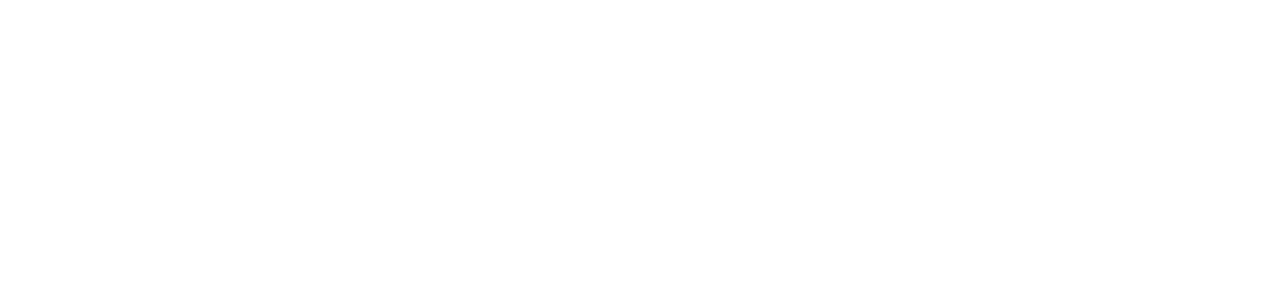
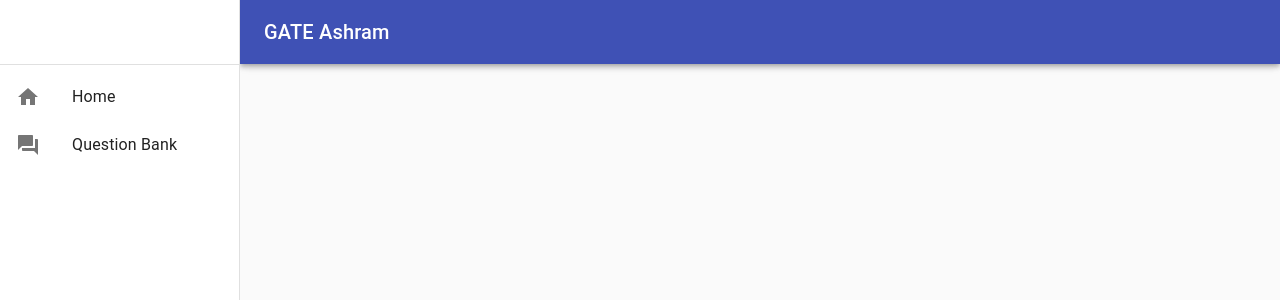
Before and after one commit to abhiseksinha23/GATE-Ashram, a React (Create React App) app: page / in a window 1280 px wide. Shown: the top 300 px of the page. Built offline with nearby package versions, Linux system fonts and the light colour scheme.

Commit message:
set up basic navigation

```diff
--- a/public/index.html
+++ b/public/index.html
@@ -1,14 +1,12 @@
 <!DOCTYPE html>
 <html lang="en">
+
 <head>
   <meta charset="utf-8" />
   <link rel="icon" href="%PUBLIC_URL%/favicon.ico" />
   <meta name="viewport" content="width=device-width, initial-scale=1" />
   <meta name="theme-color" content="#000000" />
-    <meta
-      name="description"
-      content="Web site created using create-react-app"
-    />
+  <meta name="description" content="Best place for GATE preparation" />
   <link rel="apple-touch-icon" href="%PUBLIC_URL%/logo192.png" />
   <!--
       manifest.json provides metadata used when your web app is installed on a
@@ -24,8 +22,9 @@
       work correctly both with client-side routing and a non-root public URL.
       Learn how to configure a non-root public URL by running `npm run build`.
     -->
-    <title>React App</title>
+  <title>GATE Ashram</title>
 </head>
+
 <body>
   <noscript>You need to enable JavaScript to run this app.</noscript>
   <div id="root"></div>
@@ -40,4 +39,5 @@
       To create a production bundle, use `npm run build` or `yarn build`.
     -->
 </body>
+
 </html>
--- a/src/App.js
+++ b/src/App.js
@@ -1,9 +1,12 @@
 import Container from '@material-ui/core/Container';
+import MainNavigation from './components/MainNavigation';
 
 const App = () => {
   return (
     <Container maxWidth="xl" disableGutters>
-     </Container>
+      <MainNavigation>
+      </MainNavigation>
+    </Container>
   );
 }
 
--- /dev/null
+++ b/src/components/MainNavigation/index.js
@@ -0,0 +1,159 @@
+import React from 'react';
+import PropTypes from 'prop-types';
+import AppBar from '@material-ui/core/AppBar';
+import CssBaseline from '@material-ui/core/CssBaseline';
+import Divider from '@material-ui/core/Divider';
+import Drawer from '@material-ui/core/Drawer';
+import Hidden from '@material-ui/core/Hidden';
+import IconButton from '@material-ui/core/IconButton';
+import List from '@material-ui/core/List';
+import ListItem from '@material-ui/core/ListItem';
+import ListItemIcon from '@material-ui/core/ListItemIcon';
+import ListItemText from '@material-ui/core/ListItemText';
+import HomeIcon from '@material-ui/icons/Home';
+import MenuIcon from '@material-ui/icons/Menu';
+import QuestionAnswerIcon from '@material-ui/icons/QuestionAnswer';
+import Toolbar from '@material-ui/core/Toolbar';
+import Typography from '@material-ui/core/Typography';
+import { makeStyles, useTheme } from '@material-ui/core/styles';
+
+const drawerWidth = 240;
+
+const useStyles = makeStyles((theme) => ({
+    root: {
+        display: 'flex',
+    },
+    drawer: {
+        [theme.breakpoints.up('sm')]: {
+            width: drawerWidth,
+            flexShrink: 0,
+        },
+    },
+    appBar: {
+        [theme.breakpoints.up('sm')]: {
+            width: `calc(100% - ${drawerWidth}px)`,
+            marginLeft: drawerWidth,
+        },
+    },
+    menuButton: {
+        marginRight: theme.spacing(2),
+        [theme.breakpoints.up('sm')]: {
+            display: 'none',
+        },
+    },
+    // necessary for content to be below app bar
+    toolbar: theme.mixins.toolbar,
+    drawerPaper: {
+        width: drawerWidth,
+    },
+    content: {
+        flexGrow: 1,
+        padding: theme.spacing(3),
+    },
+}));
+
+const menuList = [
+    {
+        label: 'Home',
+        icon: <HomeIcon />
+    },
+    {
+        label: 'Question Bank',
+        icon: <QuestionAnswerIcon />
+    }
+];
+
+function MainNavigation(props) {
+    const { window } = props;
+    const classes = useStyles();
+    const theme = useTheme();
+    const [mobileOpen, setMobileOpen] = React.useState(false);
+
+    const handleDrawerToggle = () => {
+        setMobileOpen(!mobileOpen);
+    };
+
+    const drawer = (
+        <div>
+            <div className={classes.toolbar} />
+            <Divider />
+            <List>
+                {menuList.map((menu) => (
+                    <ListItem button key={menu.label}>
+                        <ListItemIcon>{menu.icon}</ListItemIcon>
+                        <ListItemText primary={menu.label} />
+                    </ListItem>
+                ))}
+            </List>
+        </div>
+    );
+
+    const container = window !== undefined ? () => window().document.body : undefined;
+
+    return (
+        <div className={classes.root}>
+            <CssBaseline />
+            <AppBar position="fixed" className={classes.appBar}>
+                <Toolbar>
+                    <IconButton
+                        color="inherit"
+                        aria-label="open drawer"
+                        edge="start"
+                        onClick={handleDrawerToggle}
+                        className={classes.menuButton}
+                    >
+                        <MenuIcon />
+                    </IconButton>
+                    <Typography variant="h6" noWrap>
+                        GATE Ashram
+                    </Typography>
+                </Toolbar>
+            </AppBar>
+            <nav className={classes.drawer} aria-label="section links">
+                {/* The implementation can be swapped with js to avoid SEO duplication of links. */}
+                <Hidden smUp implementation="css">
+                    <Drawer
+                        container={container}
+                        variant="temporary"
+                        anchor={theme.direction === 'rtl' ? 'right' : 'left'}
+                        open={mobileOpen}
+                        onClose={handleDrawerToggle}
+                        classes={{
+                            paper: classes.drawerPaper,
+                        }}
+                        ModalProps={{
+                            keepMounted: true, // Better open performance on mobile.
+                        }}
+                    >
+                        {drawer}
+                    </Drawer>
+                </Hidden>
+                <Hidden xsDown implementation="css">
+                    <Drawer
+                        classes={{
+                            paper: classes.drawerPaper,
+                        }}
+                        variant="permanent"
+                        open
+                    >
+                        {drawer}
+                    </Drawer>
+                </Hidden>
+            </nav>
+            <main className={classes.content}>
+                <div className={classes.toolbar} />
+                {props.children}
+            </main>
+        </div>
+    );
+}
+
+MainNavigation.propTypes = {
+    /**
+     * Injected by the documentation to work in an iframe.
+     * You won't need it on your project.
+     */
+    window: PropTypes.func,
+};
+
+export default MainNavigation;
--- a/src/index.js
+++ b/src/index.js
@@ -5,9 +5,7 @@ import App from './App';
 import reportWebVitals from './reportWebVitals';
 
 ReactDOM.render(
-  <React.StrictMode>
-    <App />
-  </React.StrictMode>,
+  <App />,
   document.getElementById('root')
 );
 
```
Also changed, not shown: 1 other file (tests, documents, lock files or other folders). Lines whose indentation alone changed are shown as unchanged.
